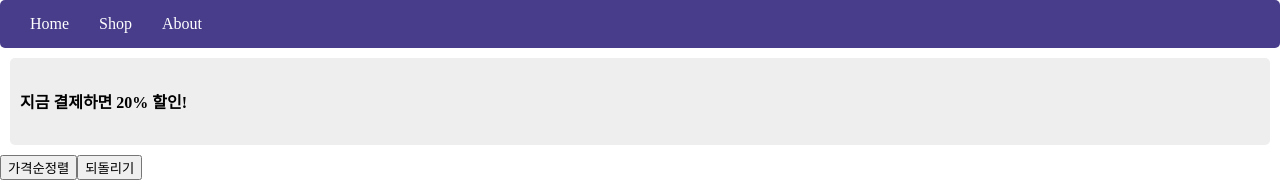
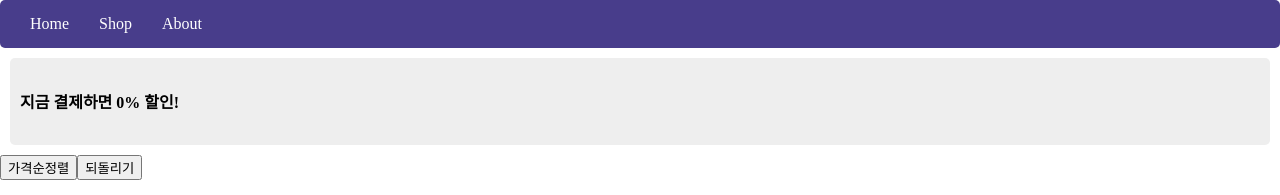
Before and after one commit to jihilli/Vuedongsan, a Vue app: page / in a window 1280 px wide. Shown: the top 195 px of the page. Built offline with nearby package versions, Linux system fonts and the light colour scheme.

Commit message:
basic10 : LifeCycle

```diff
--- a/src/App.vue
+++ b/src/App.vue
@@ -9,7 +9,7 @@
            -> 변수 작명 2개까지 가능 : (array내 데이터, 1씩 증가하는 정수)  -->
         <a v-for="(작명, i) in 메뉴들" :key="i">{{ 작명 }}</a>
     </div>
-    <DiscountBanner />
+    <DiscountBanner :percent="percent" v-if="showDiscount == true" />
 
     <button @click="priceSort">가격순정렬</button>
     <button @click="sortBack">되돌리기</button>
@@ -23,10 +23,10 @@
     1. 데이터 보내기 - <자식 :데이터이름(작명)="데이터이름">
         * :(콜론)의 역할? 1) HTML 속성에서 데이터 바인딩 2)props 보내주기 (v-bind)
     2. 자식컴포넌트는 props로 받은 걸 data에 등록해주기
-** props로 보내준 데이터는 read-only이므로, 자식컴포넌트가 받아온 props 수정하면 큰일 남! -->
+    ** props로 보내준 데이터는 read-only이므로, 자식컴포넌트가 받아온 props 수정하면 큰일 남! -->
 
     <!-- < 애니메이션 넣기 >
-        1. {클래스명 : ?} - class명을 조건부로 넣음. ?가 true일 때만 클래스 부여 -->
+         1. {클래스명 : ?} - class명을 조건부로 넣음. ?가 true일 때만 클래스 부여 -->
     <!-- <div class="start" :class="{ end: 모달창열렸니 }"> -->
     <!-- 2. 효과 주고 싶은 요소 <transition name="작명">으로 감싸고, style 활용 -->
     <transition name="fade">
@@ -97,6 +97,9 @@ export default {
             원룸들오리지널: [...data],
             // -> array/object 데이터의 각각 별개의 사본을 만들 때 사용
             누른거: 0,
+            // Lifecycle 관련
+            showDiscount: true,
+            percent: 5,
         };
     },
     // 함수 만드는 공간
@@ -129,6 +132,21 @@ export default {
             this.원룸들 = [...this.원룸들오리지널];
         },
     },
+    // Lifecycle Hook 쓰는 부분
+    // ex) beforeCreate, created, beforeMount, mounted, beforeUpdate, updated, beforeUnmount, unmounted, ...
+    mounted() {
+        // mount 된 후에 함수 사용
+        // setTimeout(() => {
+        //     // * this.데이터 쓸 때는 arrow function으로 해야 에러 안남
+        //     this.showDiscount = false;
+        // }, 2000);
+        setInterval(() => {
+            if (this.percent > 0) {
+                this.percent--;
+            }
+        }, 1000);
+    },
+
     // Script에서 import한 컴포넌트 등록하는 공간
     components: {
         DiscountBanner: DiscountBanner, // 내맘대로 작명 : import해서 데려온 이름
--- a/src/components/DiscountBanner.vue
+++ b/src/components/DiscountBanner.vue
@@ -1,6 +1,6 @@
 <template>
     <div class="discount">
-        <h4>지금 결제하면 20% 할인!</h4>
+        <h4>지금 결제하면 {{ percent }}% 할인!</h4>
     </div>
 </template>
 
@@ -9,6 +9,9 @@ export default {
     name: "DiscountBanner",
     data() {
         return {};
+    },
+    props: {
+        percent: Number,
     },
 };
 </script>
```
